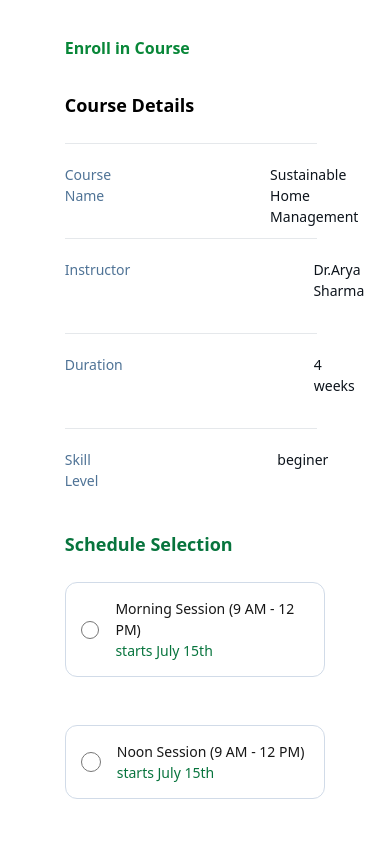
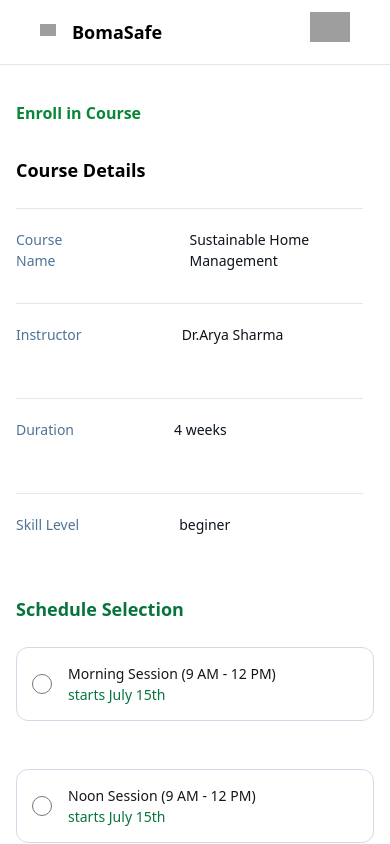
Before and after one commit to OwuorV/bomasafe_enrollment, a Next.js app: page / in a window 390 px wide. Shown: the top 844 px of the page. Built offline with nearby package versions, Linux system fonts and the light colour scheme; grey boxes are pictures that could not be loaded.

Commit message:
adding nav bar

```diff
--- a/app/(enrollment)/navbar.tsx
+++ b/app/(enrollment)/navbar.tsx
@@ -39,13 +39,13 @@ export default function NavBar() {
         </div>
         <div className="NavLinks flex items-center gap-[36px] ">
           <div className="ul flex items-center gap-[32px]">
-            <ul className="flex gap-[36px] text-black font-500 text-[#0D141C]">
+            <ul className="hidden md:flex gap-[36px] text-black font-500 text-[#0D141C]">
               <li>Home</li>
               <li>Courses</li>
               <li>Instructors</li>
               <li>About Us</li>
             </ul>
-            <span className="h-[40px] w-[84px] bg-[#E8EDF2] flex items-center justify-center rounded-[20px] text-black p-[16px]">
+            <span className="h-[40px] hidden md:flex  w-[84px] bg-[#E8EDF2] flex items-center justify-center rounded-[20px] text-black p-[16px]">
               Login
             </span>
             <div className="userProfile overflow-hidden h-[40px] w-[40px]">
--- a/app/layout.tsx
+++ b/app/layout.tsx
@@ -1,6 +1,7 @@
 import type { Metadata } from "next";
 import { Public_Sans } from "next/font/google";
 import "./globals.css";
+import NavBar from "./(enrollment)/navbar";
 
 const public_Sans = Public_Sans({
   variable: "--font-public-sans",
@@ -20,6 +21,7 @@ export default function RootLayout({
   return (
     <html lang="en">
       <body className={`${public_Sans.variable} antialiased w-full `}>
+        <NavBar />
         {children}
       </body>
     </html>
--- a/app/page.tsx
+++ b/app/page.tsx
@@ -31,7 +31,7 @@ export default function Enrollment() {
   return (
     <>
       <main className="w-full h-full flex flex-col items-center py-[20px]">
-        <div className="coursepage md:max-w-[75%] md:w-[960px] w-[75%]">
+        <div className="coursepage md:max-w-[75%] md:w-[960px] w-full">
           <div className="heading flex flex-col">
             <h1 className=" md:text-[32px] p-[16px] font-bold text-[#088738]">
               Enroll in Course
@@ -42,7 +42,7 @@ export default function Enrollment() {
           </div>
           <div className="details w-full flex flex-col p-[16px] gap-[24px]">
             <div className="w-[97%] flex gap-[24px]  h-[71px] py-[20px] border-t-solid border-t border-t-[1px] border-t-[#E5E8EB] ">
-              <div className="flex gap-[159px]">
+              <div className="flex gap-[100px] md:gap-[159px]">
                 <p className="text-[#4F7396] text-[14px] font-[400] leading-[21px]">
                   Course Name
                 </p>
@@ -61,7 +61,7 @@ export default function Enrollment() {
               </div>
             </div>
             <div className="w-[97%] flex gap-[24px]  h-[71px] py-[20px] border-t-solid border-t border-t-[1px] border-t-[#E5E8EB] ">
-              <div className="flex gap-[183px]">
+              <div className="flex gap-[100px] md:gap-[183px]">
                 <p className="text-[#4F7396] text-[14px] font-[400] leading-[21px]">
                   Instructor
                 </p>
@@ -80,7 +80,7 @@ export default function Enrollment() {
               </div>
             </div>
             <div className="w-[97%] flex gap-[24px]  h-[71px] py-[20px] border-t-solid border-t border-t-[1px] border-t-[#E5E8EB] ">
-              <div className="flex gap-[191px]">
+              <div className="flex gap-[100px] md:gap-[191px]">
                 <p className="text-[#4F7396] text-[14px] font-[400] leading-[21px]">
                   Duration
                 </p>
@@ -99,7 +99,7 @@ export default function Enrollment() {
               </div>
             </div>
             <div className="w-[97%] flex gap-[24px]  h-[71px] py-[20px] border-t-solid border-t border-t-[1px] border-t-[#E5E8EB] ">
-              <div className="flex gap-[179px]">
+              <div className="flex gap-[100px] md:gap-[179px]">
                 <p className="text-[#4F7396] text-[14px] font-[400] leading-[21px]">
                   Skill Level
                 </p>
@@ -248,7 +248,7 @@ export default function Enrollment() {
           <div className="confirmEnrollment px-[16px] py-[12px] w-full">
             <button
               onClick={Nextpage}
-              className=" cursor-pointer bg-[#07743D] rounded-[24px] px-[20px] min-w-[84px] max-w-[480px] md:w-[480px] h-[48px] text-[16px] font-[600] leading-[24px] text-[#F7FAFC] "
+              className=" cursor-pointer bg-[#07743D] w-full rounded-[24px] px-[20px] min-w-[84px] max-w-[480px] md:w-[480px] h-[48px] text-[16px] font-[600] leading-[24px] text-[#F7FAFC] "
             >
               Confirm Enrollment
             </button>
```
